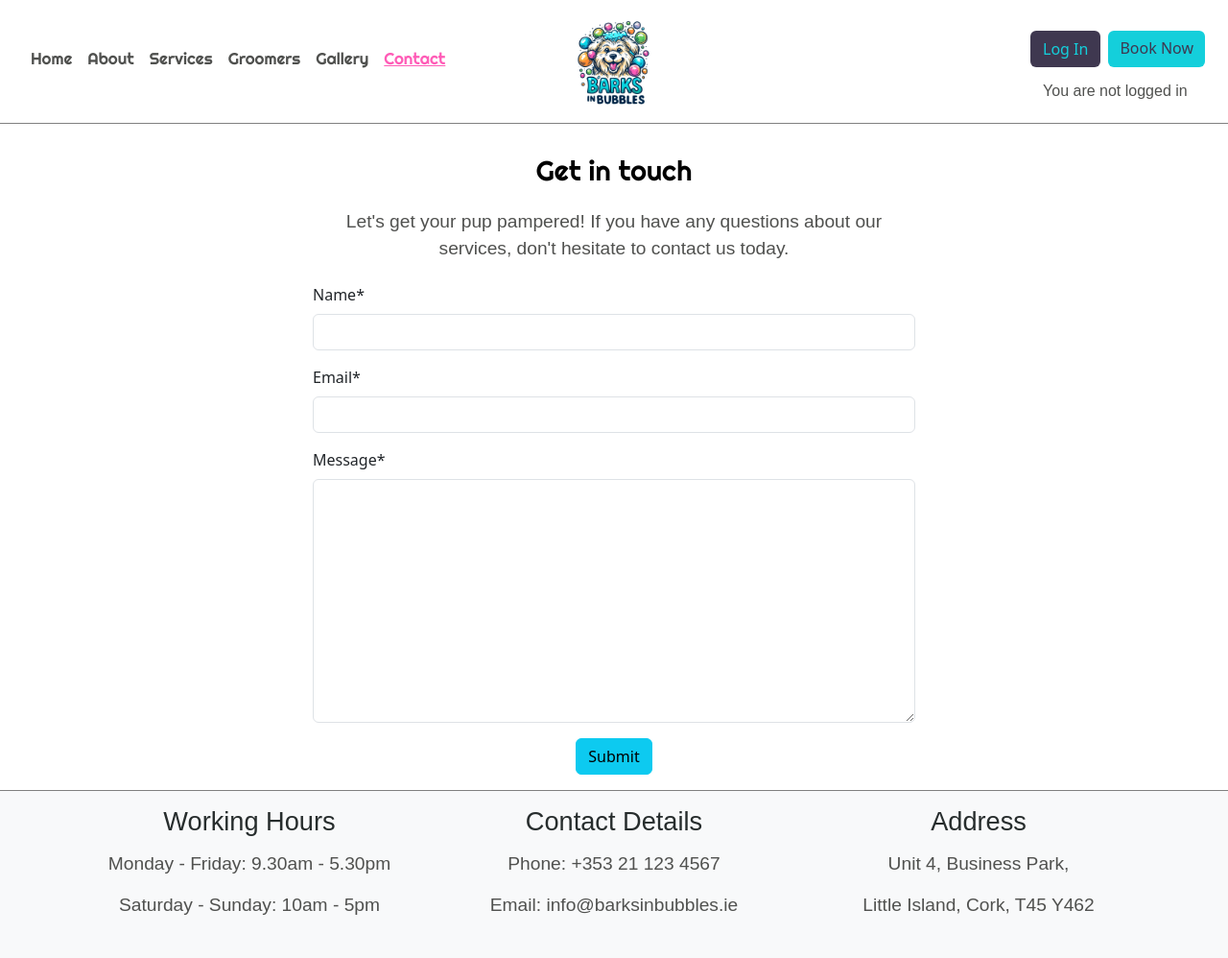
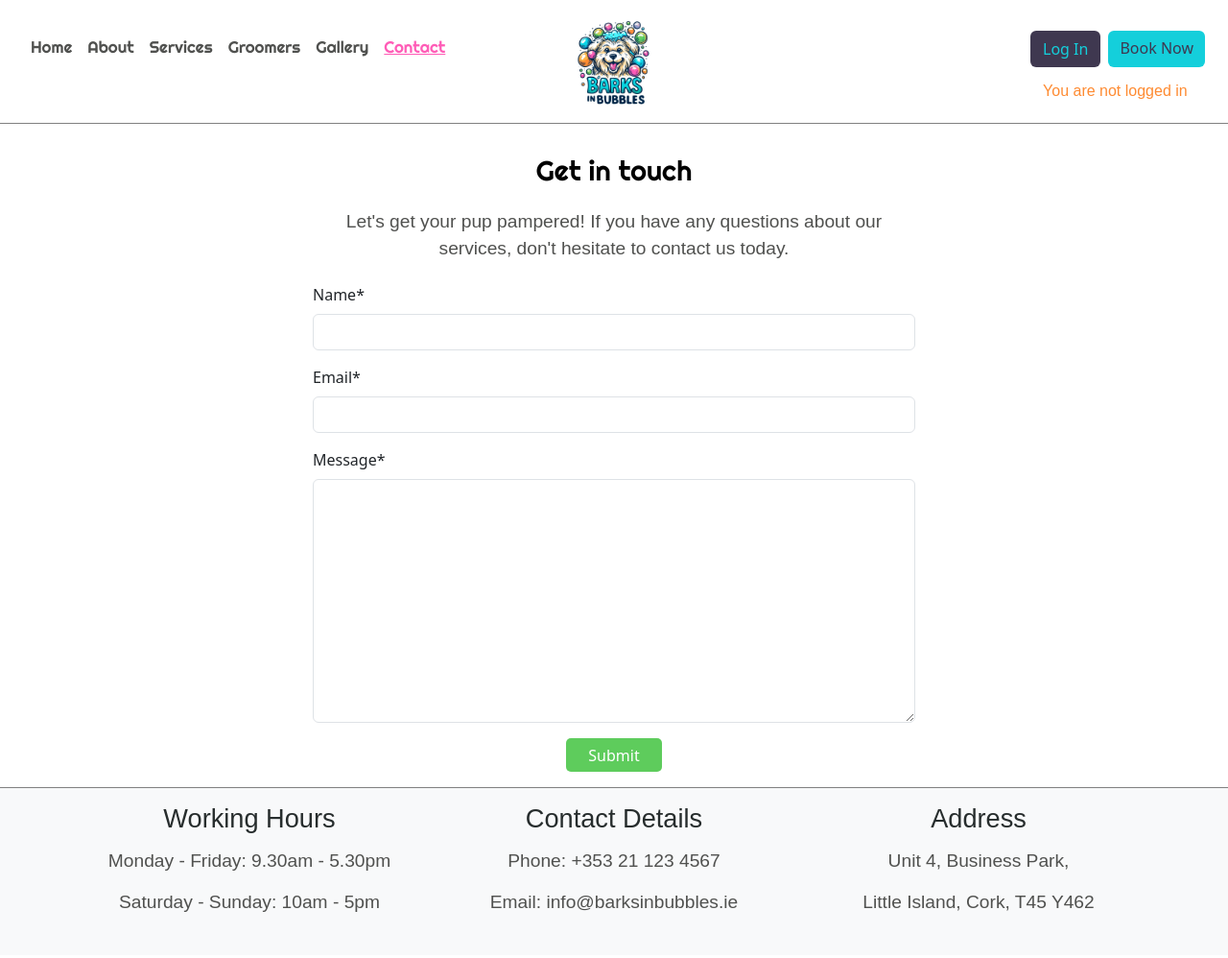
Before and after one commit to KatePaulauskas/dog-grooming-salon, a Django app: page /contact/ in a window 1280 px wide. Shown: the whole page at 96% size. After the commit the page ends 950 px from the top, so only its background shows below. Run offline with Django 4.2, Linux system fonts and the light colour scheme; some libraries are stand-ins or nearby versions; some web fonts are replaced.

Commit message:
Improve UX: add entry points, align elements & colors

```diff
--- a/contact_request/templates/contact/contact_request.html
+++ b/contact_request/templates/contact/contact_request.html
@@ -16,7 +16,7 @@
                 {{ contact_form | crispy }}
                 {% csrf_token %}
                 <div class="d-flex justify-content-center">
-                    <button class="btn btn-info " type="submit">Submit</button>
+                    <button class="btn-contact" type="submit">Submit</button>
                 </div>
               </form>
         </div>
--- a/gallery/templates/gallery/gallery.html
+++ b/gallery/templates/gallery/gallery.html
@@ -4,6 +4,9 @@
 
 <h1 class="text-uppercase text-center mt-3">Gallery</h1>
 <p class="text-center">Check out our happy customers</p>
+<div class="d-flex flex-column align-items-center">
+    <a href="#" class="btn btn-book btn-book mt-3 w-45 mb-4">Book Now</a>
+</div>
 <div class="container mt-5">
     <div class="row">
         {% for image in page_obj %}
@@ -36,4 +39,7 @@
     </nav>
     {% endif %}
 </div>
+<div class="d-flex flex-column align-items-center">
+    <a href="#" class="btn btn-book btn-book mt-3 w-45 mb-4">Book Now</a>
+</div>
 {% endblock %}
--- a/groomers/templates/groomers/groomers.html
+++ b/groomers/templates/groomers/groomers.html
@@ -18,7 +18,7 @@
             <div class="row">
                 {% for groomer in groomers %}
                 <div class="col-12 col-sm-6 col-lg-3 mb-4">
-                    <div class="card">
+                    <div class="card mx-4">
                         <div class="card-body">
                             <div class="image-container">
                                 <img src="{{ groomer.groomer_image.url }}" width="100%"" alt=" {{ groomer.name }}">
--- a/static/css/style.css
+++ b/static/css/style.css
@@ -169,17 +169,14 @@ h2.card-title
 }
 
 /* Style pagination bar */
-.pagination .page-link {
-    color: darkgrey;
+.pagination .page-item.active .page-link {
+    background-color: #ff5cb7;
+    border-color: #50514F;
 }
 
-.pagination .page-item.active .page-link {
-    background-color: darkgrey;
-    border-color: darkgrey;
-}
-
-.pagination .page-link:hover {
-    color: #555;
+.pagination .page-item .page-link {
+    background-color: #FFEBF6;
+    border-color: #50514F;
 }
 
 /* Add footer top border */
@@ -202,7 +199,7 @@ footer {
     width: 160px;
 }
 
-/* Style Sign In button */
+/* Style Log In button */
 .primaryAction {
     background-color: #5ecc5c;
     height: 35px;
@@ -221,6 +218,7 @@ footer {
     border: 2px solid #3f3850;
 }
 
+/* Style Log Out button */
 .sign-out {
     background-color: #fe8b32;
     height: 35px;
@@ -236,6 +234,27 @@ footer {
 }
 
 .sign-out:active {
+    border: 2px solid #3f3850;
+}
+
+/* Style Contact page submit button */
+.btn-contact {
+    background-color: #5ecc5c;
+    height: 35px;
+    width: 100px;
+    border-radius: 5px;
+    color: #ffffff;
+    border: none;
+}
+
+.btn-contact:hover {
+    background-color: #5ecc5c;
+    color: #3f3850;
+    border: none;
+}
+
+.btn-contact:active {
+    background-color: #5ecc5c;
     border: 2px solid #3f3850;
 }
 
--- a/templates/base.html
+++ b/templates/base.html
@@ -51,7 +51,7 @@
             <div class="d-flex justify-content-between align-items-start">
 
                 <!-- Menu Section-->
-                <nav class="navbar navbar-expand-lg navbar-light mt-1 px-4 my-sm-3">
+                <nav class="navbar navbar-expand-lg navbar-light mt-1 px-4 pb-0 my-sm-1">
                     <button class="navbar-toggler" type="button" data-bs-toggle="collapse" data-bs-target="#navbarText" aria-controls="navbarText" aria-expanded="false" aria-label="Toggle navigation">
                         <span class="navbar-toggler-icon"></span>
                     </button>
@@ -81,11 +81,11 @@
                             </li>
                         </ul>
                         <!-- Authentication messages -->
-                        <div class=" auth d-block d-lg-none">
+                        <div class="auth d-block d-lg-none">
                             {% if user.is_authenticated %}
-                            <p class="fs-6 my-1">You are logged in as {{ user }}</p>
+                            <p class="auth fs-6 pt-1 pb-0 px-0 mb-0">You are logged in as {{ user }}</p>
                             {% else %}
-                            <p class="fs-6 my-1">You are not logged in</p>
+                            <p class="auth fs-6 pt-1 pb-0 px-0 mb-0">You are not logged in</p>
                             {% endif %}
                         </div>
                     </div>
@@ -111,9 +111,9 @@
                     <!-- Authentication messages -->
                     <div class="auth d-none d-lg-block">
                         {% if user.is_authenticated %}
-                        <p class="text-end fs-6 my-0  ms-5 me-0">You are logged in as {{ user }}</p>
+                        <p class="auth text-end fs-6 my-0 ms-5 me-0">You are logged in as {{ user }}</p>
                         {% else %}
-                        <p class="text-end fs-6 my-0  ms-4 me-0">You are not logged in</p>
+                        <p class="auth text-end fs-6 my-0 ms-4 me-0">You are not logged in</p>
                         {% endif %}
                     </div>
                 </div>
```
